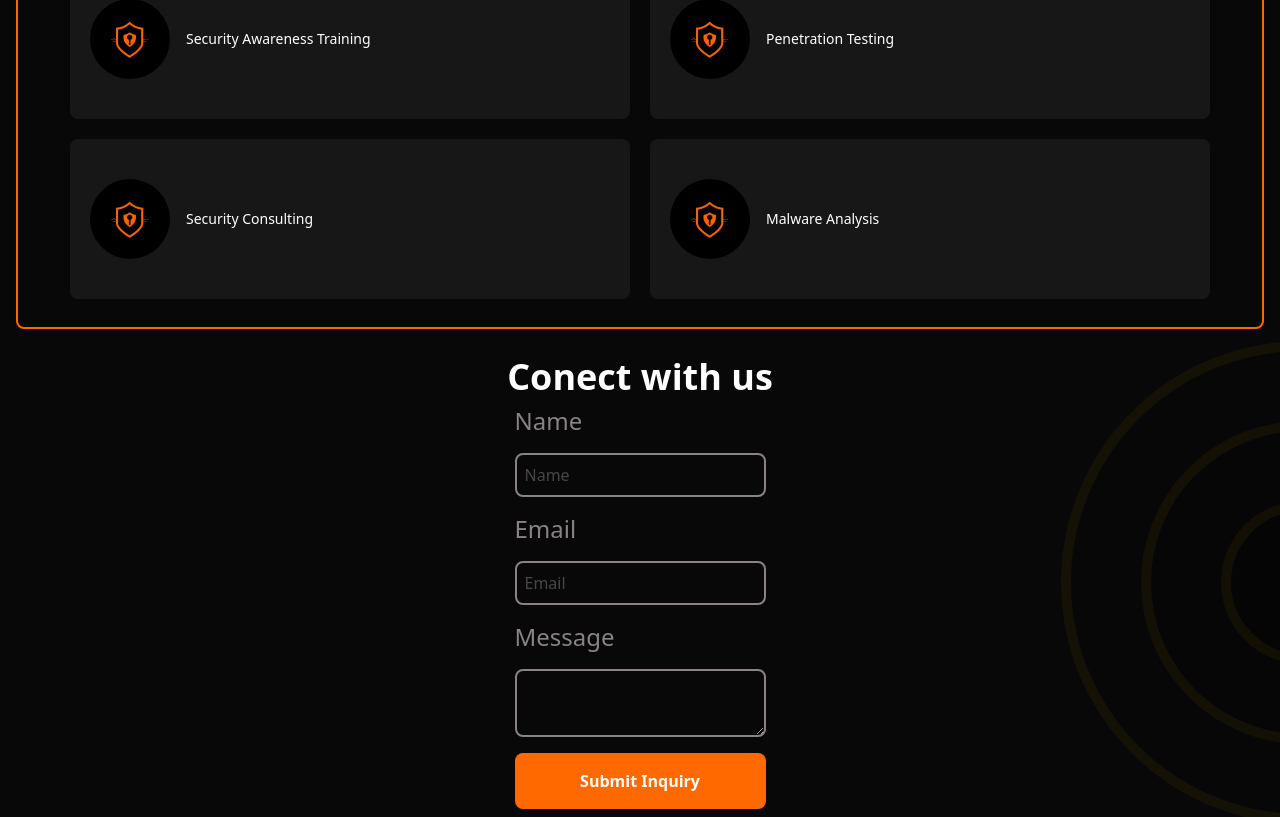
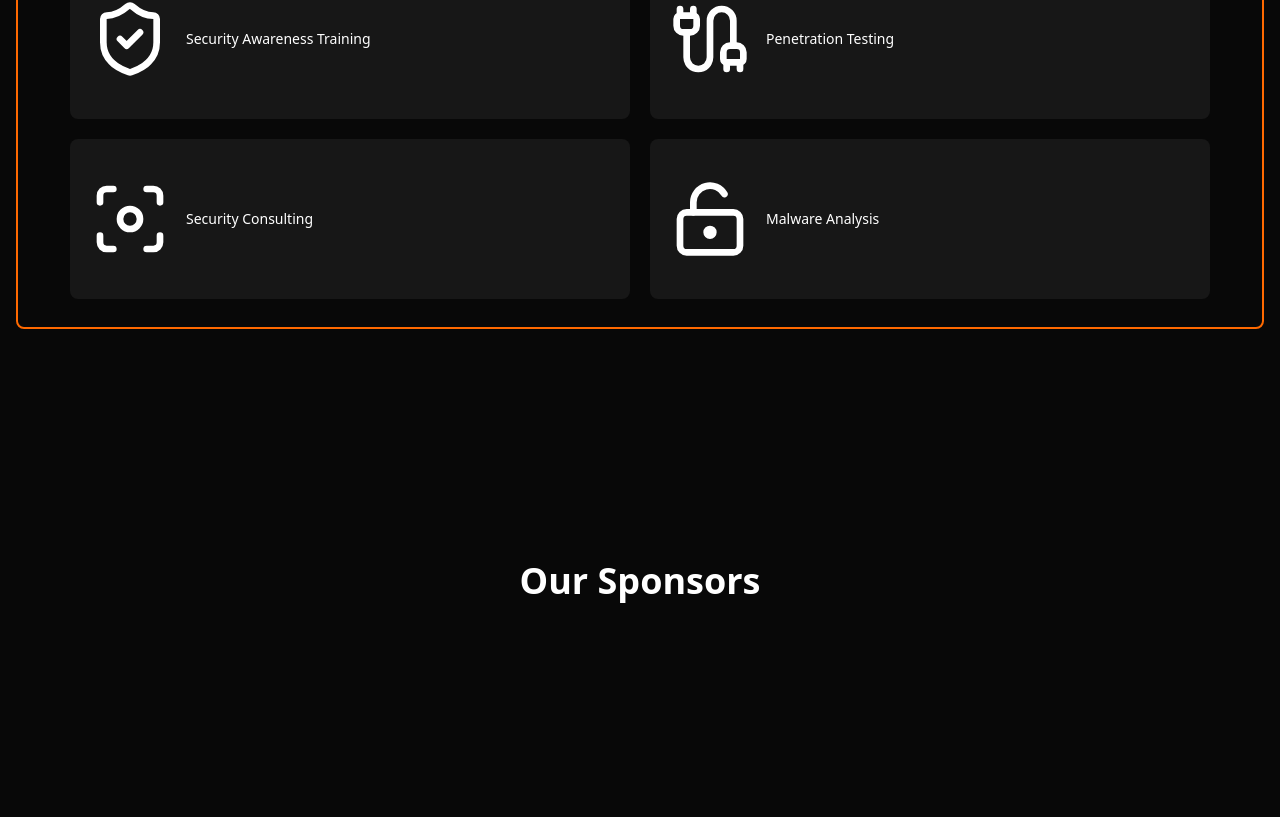
Before and after one commit to guitar6029/cyber-detect, a SvelteKit app: page / in a window 1280 px wide. Shown: the part 1083-1900 px from the top of the page. Built offline with nearby package versions, Linux system fonts and the light colour scheme.

Commit message:
added a Our Sponsors section

```diff
--- a/src/routes/+page.svelte
+++ b/src/routes/+page.svelte
@@ -1,22 +1,33 @@
 <script lang="ts">
-	import logo from '$lib/assets/security.jpg';
-
-	let userForm: { name: string; email: string, message: string } = $state({
+	import { LockKeyholeOpen, ShieldCheck, Cable, Focus } from 'lucide-svelte';
+	let userForm: { name: string; email: string; message: string } = $state({
 		name: '',
 		email: '',
 		message: ''
 	});
 
 	const reasons = [
-		'Security Awareness Training',
-		'Penetration Testing',
-		'Security Consulting',
-		'Malware Analysis'
+		{
+			name: 'Security Awareness Training',
+			icon: ShieldCheck
+		},
+		{
+			name: 'Penetration Testing',
+			icon: Cable
+		},
+		{
+			name: 'Security Consulting',
+			icon: Focus
+		},
+		{
+			name: 'Malware Analysis',
+			icon: LockKeyholeOpen
+		}
 	];
 
 	const handleSubmit = (e: Event) => {
 		e.preventDefault();
-		console.log("form details : ", userForm);
+		console.log('form details : ', userForm);
 		//clear the form
 		userForm = { name: '', email: '', message: '' };
 	};
@@ -48,8 +59,7 @@
 
 	<!-- why choose us -->
 	<section
-
-		class="flex flex-col gap-4 rounded-lg border-2 border-orange-500 p-4 slide-in-from-right"
+		class="slide-in-from-right flex flex-col gap-4 rounded-lg border-2 border-orange-500 p-4"
 	>
 		<h1 class="text-4xl font-bold text-white">Why Choose Us ?</h1>
 		<p>
@@ -59,15 +69,22 @@
 		<div class="flex-col justify-center p-3 sm:flex sm:gap-10 lg:flex-row lg:flex-wrap lg:gap-5">
 			{#each reasons as reason}
 				<div
-					class="flex flex-row items-center justify-center gap-4 rounded-lg bg-neutral-900 p-5 transition duration-300 ease-in-out hover:bg-neutral-700 sm:w-[100%] lg:h-[10rem] lg:w-[35rem]"
+					class="group flex flex-row items-center justify-center gap-4 rounded-lg bg-neutral-900 p-5 transition duration-300 ease-in-out hover:bg-neutral-700 sm:w-[100%] lg:h-[10rem] lg:w-[35rem]"
 				>
-					<img src={logo} alt="security" class="h-[5rem] w-[5rem] rounded-full" />
-					<span class="flex-1 text-white sm:text-sm">{reason}</span>
+					<reason.icon size="5rem" class="text-white group-hover:scale-105 transition duration-300 ease-in" />
+					<span class="flex-1 text-white sm:text-sm">{reason.name}</span>
 				</div>
 			{/each}
 		</div>
 	</section>
 
+
+	<!-- our sponsors -->
+	 <section class=" relative flex min-h-[30rem] flex-col items-center justify-center gap-2 p-4">
+		<h1 class="text-4xl font-bold text-white">Our Sponsors</h1>
+	 </section>
+
+	<!-- form -->
 	<section class=" relative flex min-h-[30rem] flex-col items-center justify-center gap-2 p-4">
 		<div
 			class="absolute top-40 -right-30 z-[-1] h-[10.2rem] w-[10.2rem] rounded-full border-10 border-yellow-500 bg-black opacity-[5%]"
@@ -81,7 +98,7 @@
 		></div>
 
 		<h1 class="text-4xl font-bold text-white">Conect with us</h1>
-		<form onsubmit={handleSubmit}  class="flex flex-col gap-4">
+		<form onsubmit={handleSubmit} class="flex flex-col gap-4">
 			<label for="name" class="text-2xl">Name</label>
 			<input
 				type="text"
@@ -101,7 +118,12 @@
 				class="rounded-lg border-2 p-2"
 			/>
 			<label for="message" class="text-2xl">Message</label>
-			<textarea class="rounded-lg border-2 p-2" name="message" id="message" bind:value={userForm.message}></textarea>
+			<textarea
+				class="rounded-lg border-2 p-2"
+				name="message"
+				id="message"
+				bind:value={userForm.message}
+			></textarea>
 			<button
 				disabled={!userForm.name || !userForm.email}
 				type="submit"
```
